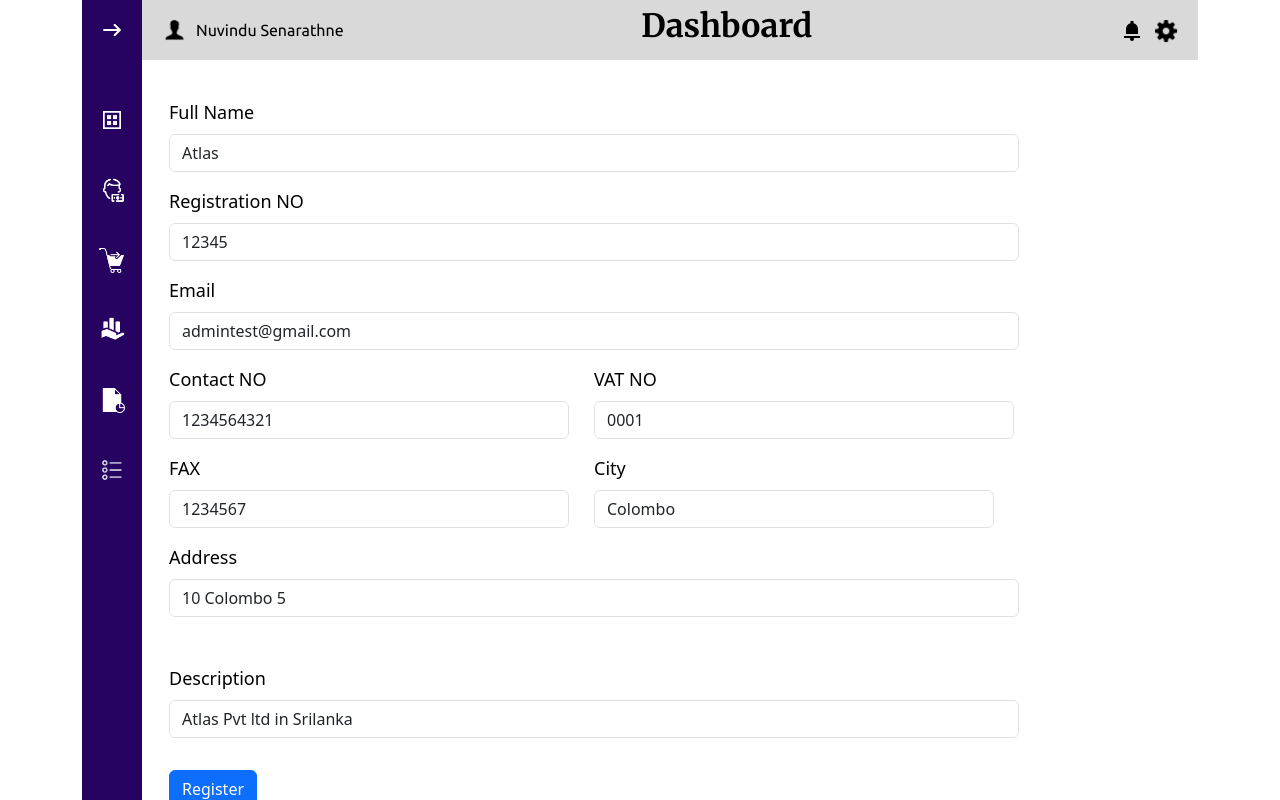
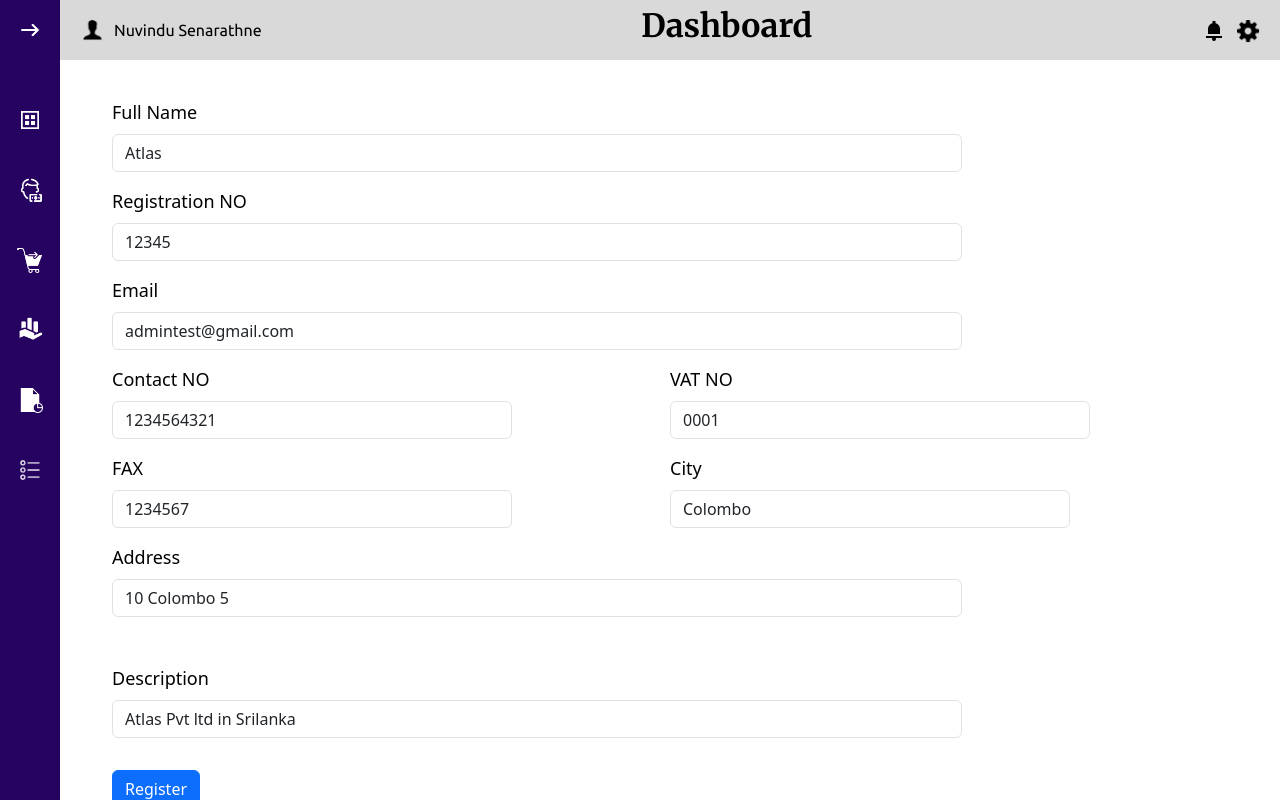
Before and after one commit to UOR-Project-Team/ERP-System-Frontend, a React (Create React App) app: page /home/supplier-master in a window 1280 px wide. Built offline with nearby package versions, Linux system fonts and the light colour scheme.

Commit message:
chages 2

```diff
--- a/src/components/content.categoryMaster.js
+++ b/src/components/content.categoryMaster.js
@@ -12,10 +12,11 @@ function CategoryMaster() {
   // }
   function handleSubmit(event) {
     event.preventDefault();
-    axios.post('http://localhost:8081/post', { category })
+    axios.post('http://localhost:8081/category/create', { category })
       .then(res =>{
           console.log(res);
           //navigate('/');
+          alert("Success Fully Added")
 
       }).catch (err => {
           console.log(err);
--- a/src/containers/page.home.js
+++ b/src/containers/page.home.js
@@ -31,7 +31,7 @@ function Home() {
   };
 
   return (
-    <div className="container">
+    <div className="master-container">
       <div className="sidepanel-container" style={{ width: isExpanded ? '20%' : '60px' }}>
         {isExpanded ? (
           <SidePanelExpand onToggle={togglePanel} />
@@ -50,7 +50,7 @@ function Home() {
             <Route path="/unit-master" element={<UnitMaster />} />
             <Route path="item-master" element={<ItemMaster />} />
             <Route path="supplier-master" element={<SupplierMaster />} />
-            <Route path="user-master" element={<UserMaster />} />
+            <Route path="employee-master" element={<UserMaster />} />
             <Route path="customer-master" element={<CustomerMaster />} />
             <Route path="good-received-note" element={<GRN />} />
             <Route path="invoice-add" element={<InvoiceAdd />} />
--- a/src/styles.css
+++ b/src/styles.css
@@ -11,7 +11,7 @@ body, html {
     margin: 0;
 }
 
-.container {
+.master-container {
     width: 100%;
     height: 100%;
     display: flex;
```
